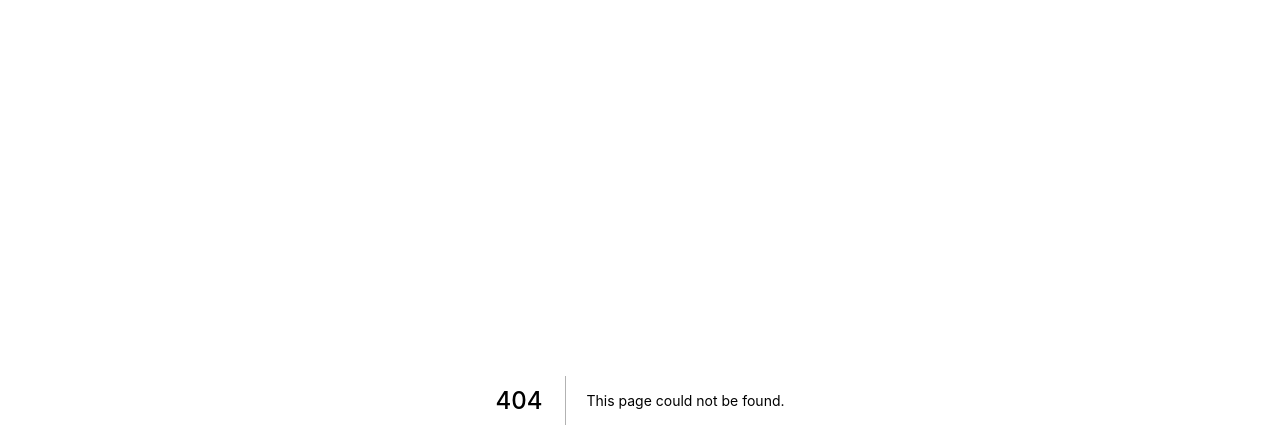
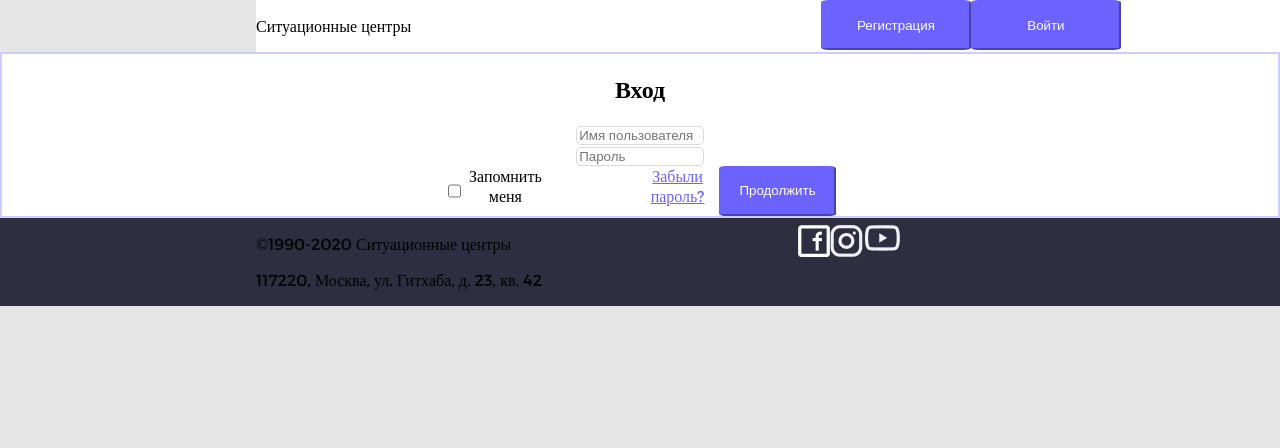
Before and after one commit to nagayev/kadry-frontend, a Next.js app: page /login in a window 1280 px wide. Before the commit this address had no page. Shown: the top 448 px of the page. Built offline with nearby package versions, Linux system fonts and the light colour scheme.

Commit message:
Second commit

```diff
--- /dev/null
+++ b/src/pages/login.tsx
@@ -0,0 +1,17 @@
+import Head from "next/head";
+import React from "react";
+
+import LoginPageContent from "../ui/LoginPage";
+
+const LoginPage = () => {
+  return (
+    <>
+      <Head>
+        <title>Hackoton</title>
+      </Head>
+      <LoginPageContent />
+    </>
+  );
+};
+
+export default LoginPage;
--- /dev/null
+++ b/src/ui/BeautifulButton.tsx
@@ -0,0 +1,7 @@
+import React from "react";
+import { getCurrentTheme } from "./utils";
+function BeautifulButton(props) {
+  const style = getCurrentTheme("all");
+  return <button style={style.button}>{props.text}</button>;
+}
+export default BeautifulButton;
--- /dev/null
+++ b/src/ui/BeautifulInput.tsx
@@ -0,0 +1,10 @@
+import React from "react";
+import { getCurrentTheme } from "./utils";
+
+function BeautifulInput(props) {
+  const style = getCurrentTheme("/all");
+  return (
+    <input style={style.input} type={props.type} placeholder={props.text} />
+  );
+}
+export default BeautifulInput;
--- a/src/ui/Footer.tsx
+++ b/src/ui/Footer.tsx
@@ -2,7 +2,13 @@ import React from "react";
 import { getCurrentTheme } from "./utils";
 
 function SocialNetworks() {
-  return <p>abc</p>;
+  return (
+    <div style={{ marginLeft: "20%" }}>
+      <img src="fb.png" />
+      <img src="inst.png" />
+      <img src="youtube.png" />
+    </div>
+  );
 }
 function CopyRight() {
   return (
--- /dev/null
+++ b/src/ui/LoginMain.tsx
@@ -0,0 +1,25 @@
+import React from "react";
+import { getCurrentTheme } from "./utils";
+import BeautifulInput from "./BeautifulInput";
+import BeautifulButton from "./BeautifulButton";
+
+function LoginMain() {
+  const style = getCurrentTheme("loginPage");
+  return (
+    <div style={style.loginMain}>
+      <h2>Вход</h2>
+      <BeautifulInput text="Имя пользователя" type="text" /> <br />
+      <BeautifulInput text="Пароль" type="password" /> <br />
+      <div style={{ display: "inline-flex" }}>
+        <input type="checkbox" /> Запомнить меня
+        <div style={{ width: "30%" }}>&nbsp;</div>
+        <a style={style.a} href="about:config">
+          Забыли пароль?
+        </a>{" "}
+        <br />
+        <BeautifulButton text="Продолжить" />
+      </div>
+    </div>
+  );
+}
+export default LoginMain;
--- /dev/null
+++ b/src/ui/LoginPage.tsx
@@ -0,0 +1,16 @@
+import React from "react";
+import LoginTop from "./LoginTop";
+import LoginMain from "./LoginMain";
+import Footer from "./Footer";
+
+function LoginPageContent() {
+  //input 1:5.6923076923076925 width,height
+  return (
+    <div>
+      <LoginTop />
+      <LoginMain />
+      <Footer />
+    </div>
+  );
+}
+export default LoginPageContent;
--- /dev/null
+++ b/src/ui/LoginTop.tsx
@@ -0,0 +1,21 @@
+import React from "react";
+import { getCurrentTheme } from "./utils";
+import BeautifulButton from "./BeautifulButton";
+function LoginTop() {
+  const style = getCurrentTheme("loginPage");
+  return (
+    <>
+      <div style={style.loginTop}>
+        <div>
+          <p>Ситуационные центры</p>
+        </div>
+        <div style={{ width: "40%" }}>&nbsp;</div>
+        <div>
+          <BeautifulButton text="Регистрация" />
+          <BeautifulButton text="Войти" />
+        </div>
+      </div>
+    </>
+  );
+}
+export default LoginTop;
--- a/src/ui/PageContentsForIndex.css
+++ b/src/ui/PageContentsForIndex.css
@@ -9,27 +9,8 @@
 }
 
 body {
-  color: white;
-  background-color: black;
-  text-align: center;
+  background-color: #e5e5e5;
   font-family: "Montserrat";
-}
-
-#about {
-  text-align: left;
-  margin-left: 30%;
-}
-
-#me {
-  margin-right: 20%;
-  width: 100px;
-  height: 100px;
-  float: right;
-  -moz-filter: grayscale(100%);
-  -webkit-filter: grayscale(100%);
-  -o-filter: grayscale(100%);
-  -ms-filter: grayscale(100%);
-  filter: grayscale(100%);
 }
 
 a {
--- a/src/ui/dark.ts
+++ b/src/ui/dark.ts
@@ -2,6 +2,10 @@ import { CSSProperties } from "react";
 
 const purpleColor = "#6C63FF";
 
+const a: CSSProperties = {
+  color: purpleColor,
+  textDecoration: "underline",
+};
 const chart: CSSProperties = {
   backgroundColor: "white",
   color: "black",
@@ -29,23 +33,43 @@ const statistics: CSSProperties = {
   color: purpleColor,
 };
 const footer: CSSProperties = {
+  //position: "absolute",
   width: "100%",
   display: "inline-flex",
   background: "#2F2E41",
+  bottom: "0",
 };
-/*
-const dark = {
-  chart,
-  chartHeader,
-  moreDetails,
-  moreDetailsButton,
-  statistics,
-  variantsOfCharts,
-  footer,
-}; */
+const button: CSSProperties = {
+  color: "white",
+  backgroundColor: purpleColor,
+  borderRadius: "5%",
+  borderColor: purpleColor,
+  width: "150px",
+  height: "50px",
+};
+const input: CSSProperties = {
+  width: "10%",
+  height: "2%",
+  border: "1px solid #DADADA",
+  boxSizing: "border-box",
+  borderRadius: "5px",
+};
+const loginTop: CSSProperties = {
+  marginLeft: "20%",
+  display: "flex",
+  background: "white",
+};
+const loginMain: CSSProperties = {
+  //marginLeft: "50%",
+  textAlign: "center",
+  background: "white",
+  border: "2px solid #CECBFF",
+};
 const dark = {
   top: { statistics, moreDetailsButton },
   charts: { chart, chartHeader, moreDetails },
   footer: { footer },
+  all: { input, button },
+  loginPage: { loginTop, a, loginMain },
 };
 export default dark;
```
Also changed, not shown: public/inst.png (added), public/youtube.png (added).
